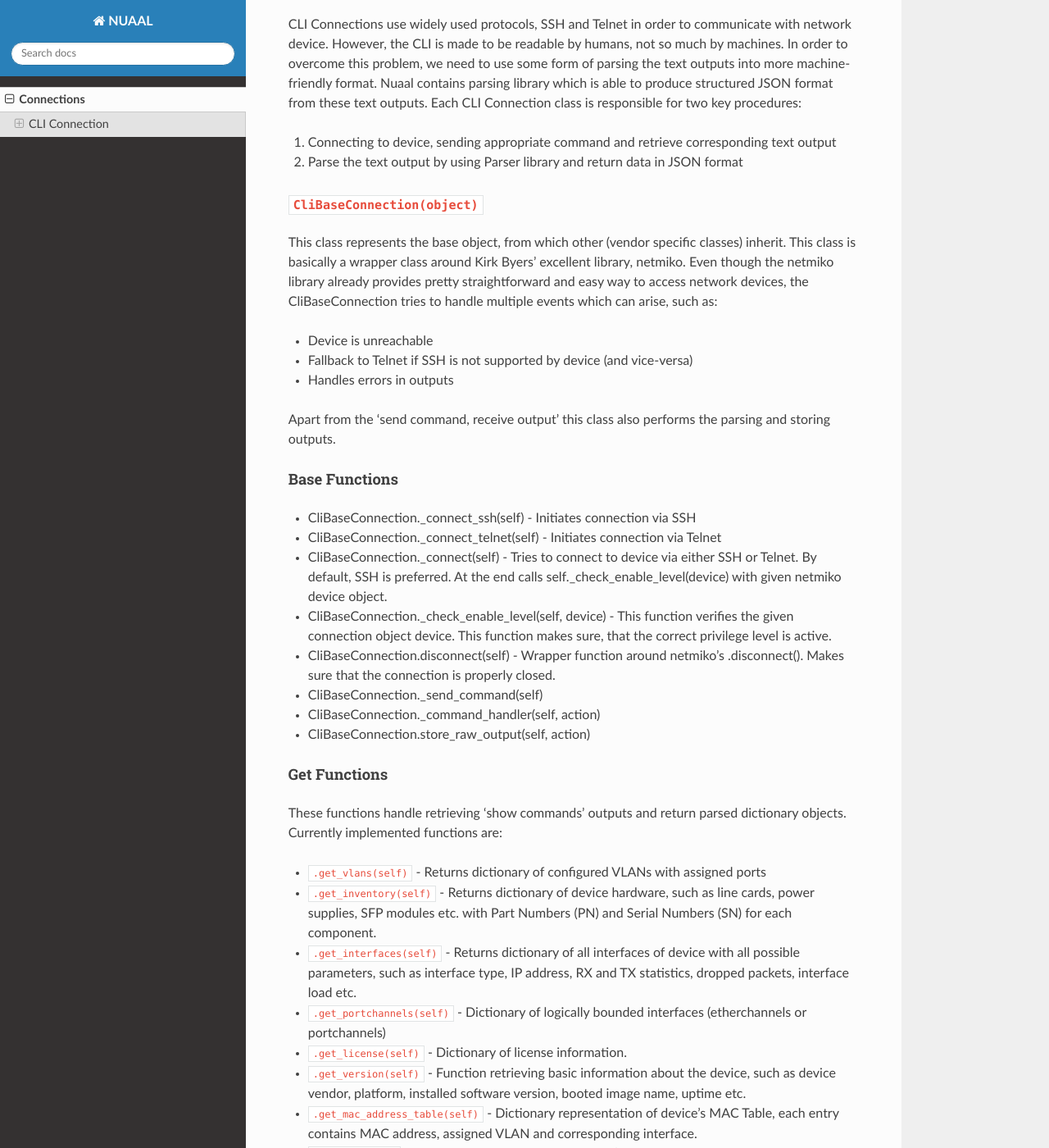
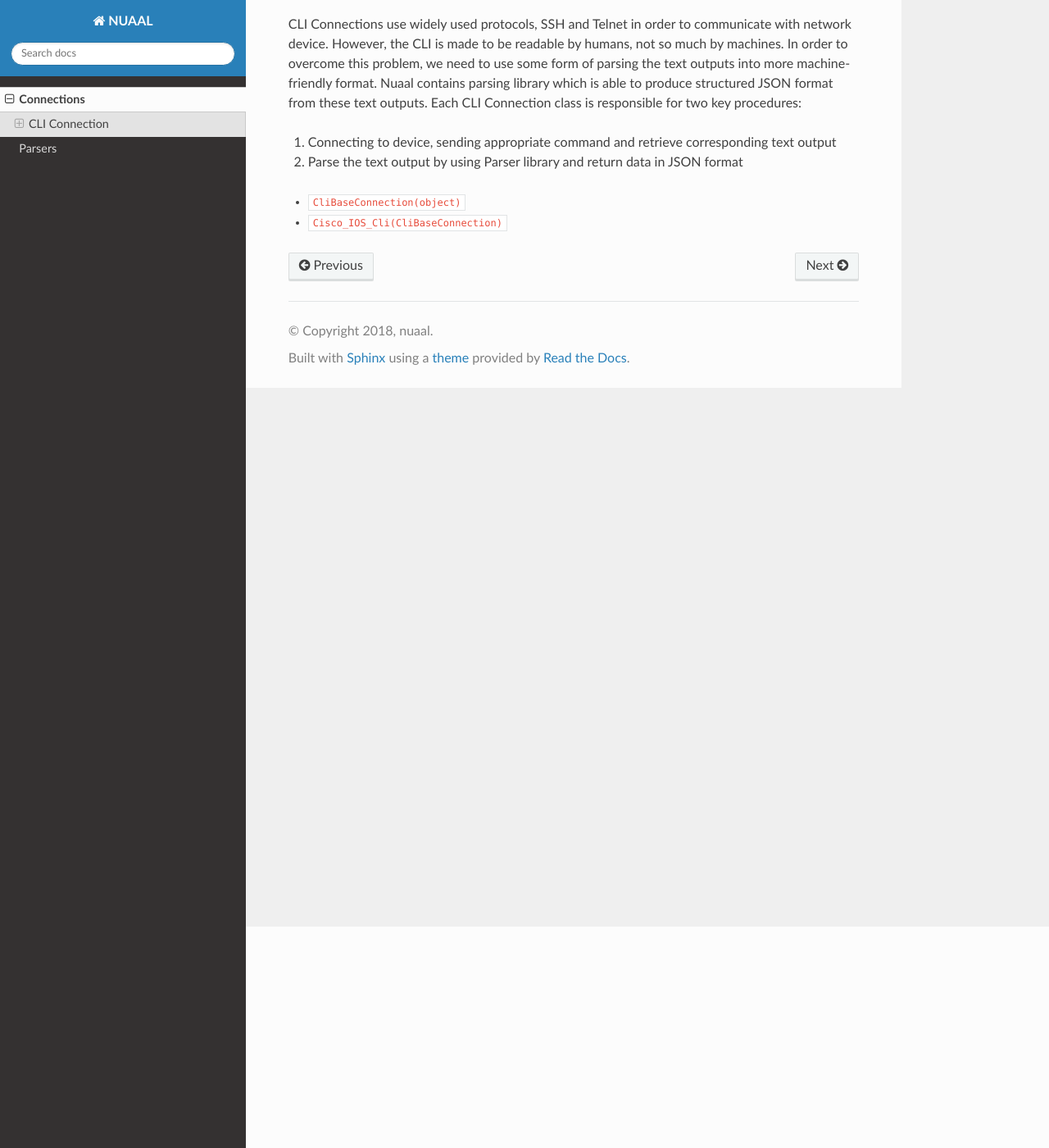
Before and after one commit to mihudec/nuaal, a Sphinx documentation site: the page built from docs/Connections/index.rst, in a window 1280 px wide and 1400 px high, scrolled down 270 px. Shown: the whole window at 82% size. Built offline with Sphinx 7.4.7 and the Read the Docs theme 2.0.0, drawn with Linux system fonts in a browser that asks for light colours; some of the changed text lies outside the part shown.

Commit message:
Docs trial commit 3

```diff
--- a/docs/Connections/index.rst
+++ b/docs/Connections/index.rst
@@ -1,7 +1,6 @@
 ===========
 Connections
 ===========
-
 
 This section describes various ways to communicate with network devices in order to pull configuration information.
 
@@ -13,56 +12,8 @@ CLI Connections use widely used protocols, SSH and Telnet in order to communicat
 1. Connecting to device, sending appropriate command and retrieve corresponding text output
 2. Parse the text output by using Parser library and return data in JSON format
 
-``CliBaseConnection(object)``
-=============================
+.. toctree::
+   :maxdepth: 2
 
-This class represents the base object, from which other (vendor specific classes) inherit. This class is basically a wrapper class around Kirk Byers' excellent library, netmiko. Even though the netmiko library already provides pretty straightforward and easy way to access network devices, the CliBaseConnection tries to handle multiple events which can arise, such as:
-
-- Device is unreachable
-- Fallback to Telnet if SSH is not supported by device (and vice-versa)
-- Handles errors in outputs
-
-Apart from the 'send command, receive output'  this class also performs the parsing and storing outputs.
-
-Base Functions
---------------
-
-- CliBaseConnection._connect_ssh(self) - Initiates connection via SSH
-- CliBaseConnection._connect_telnet(self) - Initiates connection via Telnet
-- CliBaseConnection._connect(self) - Tries to connect to device via either SSH or Telnet. By default, SSH is preferred. At the end calls self._check_enable_level(device) with given netmiko device object.
-- CliBaseConnection._check_enable_level(self, device) - This function verifies the given connection object device. This function makes sure, that the correct privilege level is active.
-- CliBaseConnection.disconnect(self) - Wrapper function around netmiko's .disconnect(). Makes sure that the connection is properly closed.
-- CliBaseConnection._send_command(self)
-- CliBaseConnection._command_handler(self, action)
-- CliBaseConnection.store_raw_output(self, action)
-
-Get Functions
--------------
-These functions handle retrieving 'show commands' outputs and return parsed dictionary objects. Currently implemented functions are:
-
-- ``.get_vlans(self)`` - Returns dictionary of configured VLANs with assigned ports
-- ``.get_inventory(self)`` - Returns dictionary of device hardware, such as line cards, power supplies, SFP modules etc. with Part Numbers (PN) and Serial Numbers (SN) for each component.
-- ``.get_interfaces(self)`` - Returns dictionary of all interfaces of device with all possible parameters, such as interface type, IP address, RX and TX statistics, dropped packets, interface load etc.
-- ``.get_portchannels(self)`` - Dictionary of logically bounded interfaces (etherchannels or portchannels)
-- ``.get_license(self)`` - Dictionary of license information.
-- ``.get_version(self)`` - Function retrieving basic information about the device, such as device vendor, platform, installed software version, booted image name, uptime etc.
-- ``.get_mac_address_table(self)`` - Dictionary representation of device's MAC Table, each entry contains MAC address, assigned VLAN and corresponding interface.
-- ``.get_arp(self)`` - Dictionary representation of device's ARP Table, each entry contains mapping of an IP address to MAC address.
-
-``Cisco_IOS_Cli(CliBaseConnection)``
-====================================
-
-Object for interaction with network devices running Cisco IOS (or IOS XE) software via CLI interface.
-
-``self.__init__(**kwargs)``
-
-**Parameters:**
-
-- **ip** - IPv4 address of network device
-- **username** - Username for device login
-- **password** - Password for user authentication
-- **enable** - Boolean value, if True, the connection will operate in Privileged EXEC Mode. Might be required for some commands.
-- **secret** - Enable secret password for entering device's Privileged EXEC Mode. Used together with enable=True.
-- **parser** - Instance of CiscoIOSParser object to use for parsing commands output. By default, new parser instance is created for each Cisco_IOS_Cli object.
-- **store_outputs** - Boolean value, if True, all commands outputs will be stored as TXT files in default data directory.
-- **DEBUG** - Boolean value, if True, the self.logger will produce debugging output.
+   CliBaseConnection
+   Cisco_IOS_Cli
--- a/docs/index.rst
+++ b/docs/index.rst
@@ -10,3 +10,4 @@ Welcome to NUAAL's documentation!
    :maxdepth: 2
 
    Connections/index
+   Parsers/index
```
Also changed, not shown: docs/Connections/Cisco_IOS_Cli.rst (added, +17 -0 lines), docs/Connections/CliBaseConnection.rst (added, +35 -0 lines), docs/Parsers/ParserModule.rst (added, +15 -0 lines), docs/Parsers/index.rst (added, +10 -0 lines).
